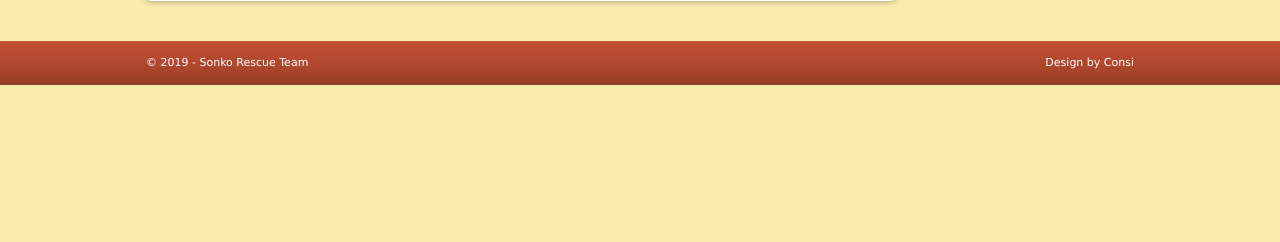
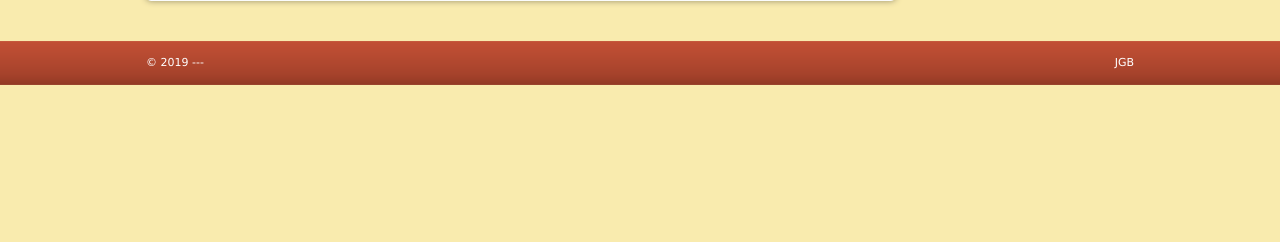
Before and after one commit to jgbrioso/finals, a PHP site: page /admin/add_cars.php in a window 1280 px wide. Shown: the part 558-800 px from the top of the page. Run offline with PHP 8.4, Linux system fonts and the light colour scheme; a user stored in the database is signed in; data that the repository does not hold is empty.

Commit message:
Update add_cars.php

```diff
--- a/finalproj/car_rental/admin/add_cars.php
+++ b/finalproj/car_rental/admin/add_cars.php
@@ -147,9 +147,9 @@
 
 <div id="footer">
 	<div class="shell">
-		<span class="left">&copy; <?php echo date("Y");?> - Sonko Rescue Team</span>
+		<span class="left">&copy; <?php echo date("Y");?> ---</span>
 		<span class="right">
-			Design by Consi</a>
+			JGB</a>
 		</span>
 	</div>
 </div>
```
